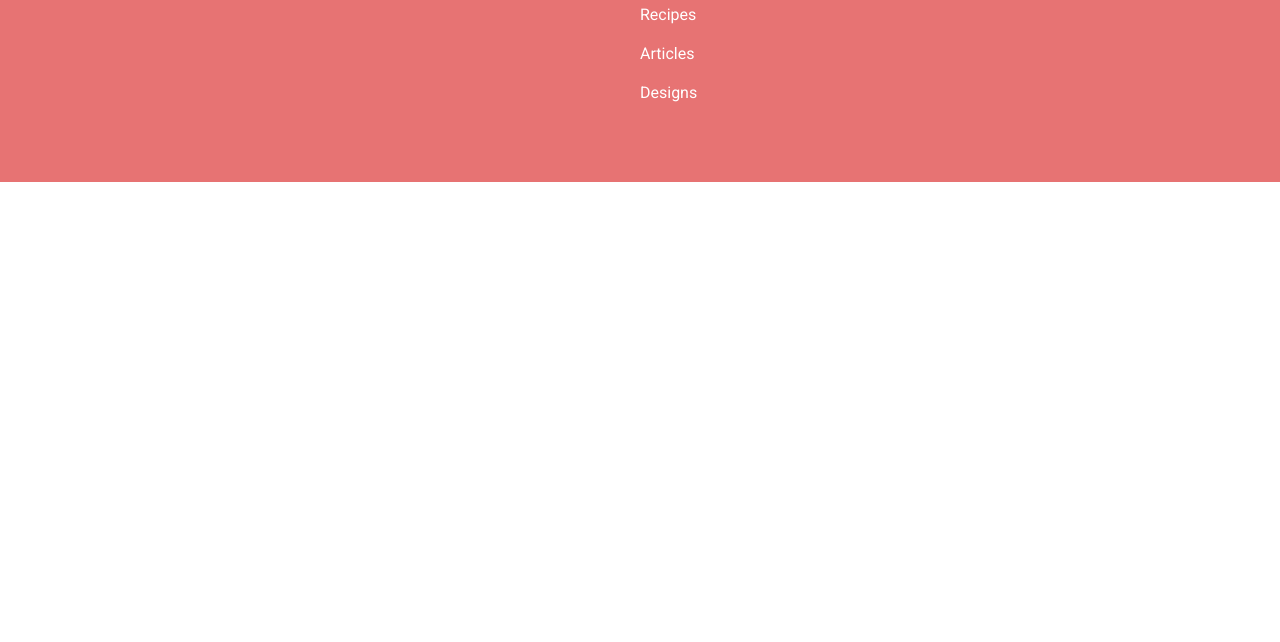
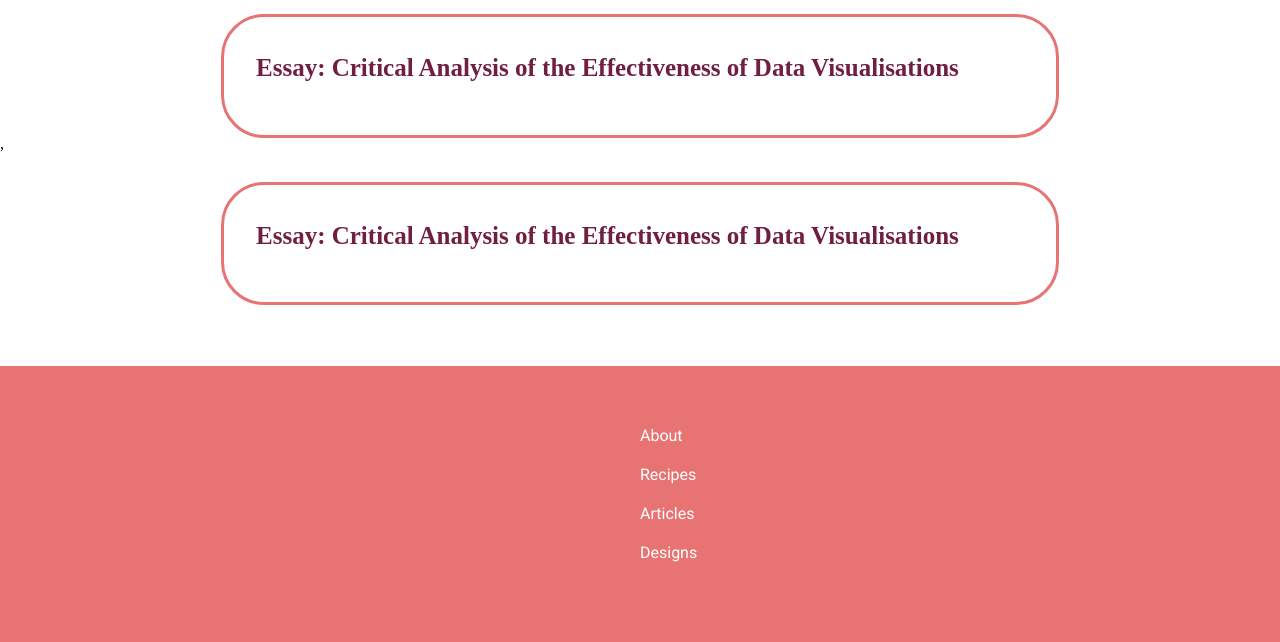
Before and after one commit to NightLocke15/WSOA3029A_2615283_ChristineHolt_CommercialWebsite, a plain HTML site: page articles/index.html in a window 1280 px wide. Shown: the part 158-800 px from the top of the page. Drawn offline with Linux system fonts and the light colour scheme; a web font is replaced by a local one.

Commit message:
articles

```diff
--- a/articles/index.html
+++ b/articles/index.html
@@ -15,8 +15,15 @@
             <section class="navigation-buttons"></section>
         </nav>
     </header>
+    <section class="articlesPageSection">
+        <div class="pageTitle">Articles</div>
+        <section class="articles">
+
+        </section>
+    </section>
     <footer></footer>
-    <script src="../scripts/app.js"></script>
+
     <script src="../scripts/footer.js"></script>
+    <script src="../scripts/articles.js"></script>
 </body>
 </html>
--- /dev/null
+++ b/scripts/articles.js
@@ -0,0 +1,27 @@
+const articles = [
+    {
+        name: "Essay: Critical Analysis of the Effectiveness of Data Visualisations",
+        description: "",
+        href: `/WSOA3029A_2615283_ChristineHolt_CommercialWebsite/recipesFile/postARecipe.html`
+    },
+    {
+        name: "Essay: Critical Analysis of the Effectiveness of Data Visualisations",
+        description: "",
+        href: `/WSOA3029A_2615283_ChristineHolt_CommercialWebsite/recipesFile/postARecipe.html`
+    }
+]
+
+const articleContainer = document.querySelector(".articles");
+
+injectArticles();
+
+function injectArticles() {
+    let articleLinks = articles.map(function (article) {
+        return `<article class="articleLink">
+        <div class="articleTitle">${article.name}</div>
+        <p>${article.description}</p>
+        </article>`
+    });
+
+    articleContainer.innerHTML = articleLinks;
+}
--- a/styles/styles.css
+++ b/styles/styles.css
@@ -414,7 +414,7 @@ height: auto;
     outline: 1px solid #701F41;
 }
 
-.postPageSection, .essayPageSection {
+.postPageSection, .essayPageSection, .articlesPageSection {
     margin-top: 6em;
 }
 
@@ -461,3 +461,28 @@ figure {
     font-size: 12px;
     font-style: italic;
 }
+
+.articleLink {
+    font-family: "Roboto", sans-serif;
+    background-color: #ffffff;
+    outline: solid #E77373;
+    width: 60%;
+    margin-left: auto;
+    margin-right: auto;
+    margin-top: 2em;
+    border-radius: 40px;
+    padding: 2em 2em;
+    line-height: 1.5;
+}
+
+.articleLink:hover {
+    transform: scale(1.05);
+    outline: solid #701F41;
+}
+
+.articleTitle {
+    font-family: "Life Savers", serif;
+    font-size: 25px;
+    color: #701F41;
+    font-weight: bold;
+}
```
